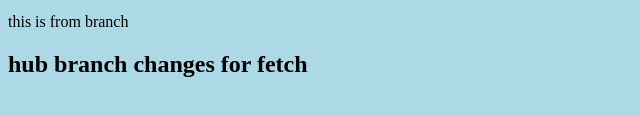
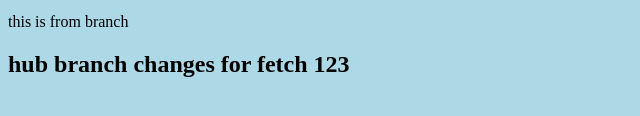
Before and after one commit to Ammar007-Prog/hello-world2, a plain HTML site: page index.html in a window 1280 px wide. Shown: the part 182-298 px from the top of the page, 0-640 px from the left. Drawn offline with Linux system fonts and the light colour scheme.

```diff
--- a/index.html
+++ b/index.html
@@ -13,7 +13,7 @@
 <p>hello new linegit123
 </p>
 <p>this is from branch</p>
-<h2>hub branch changes for fetch</h2>
+<h2>hub branch changes for fetch 123</h2>
 
 </body>
 </html>
```
